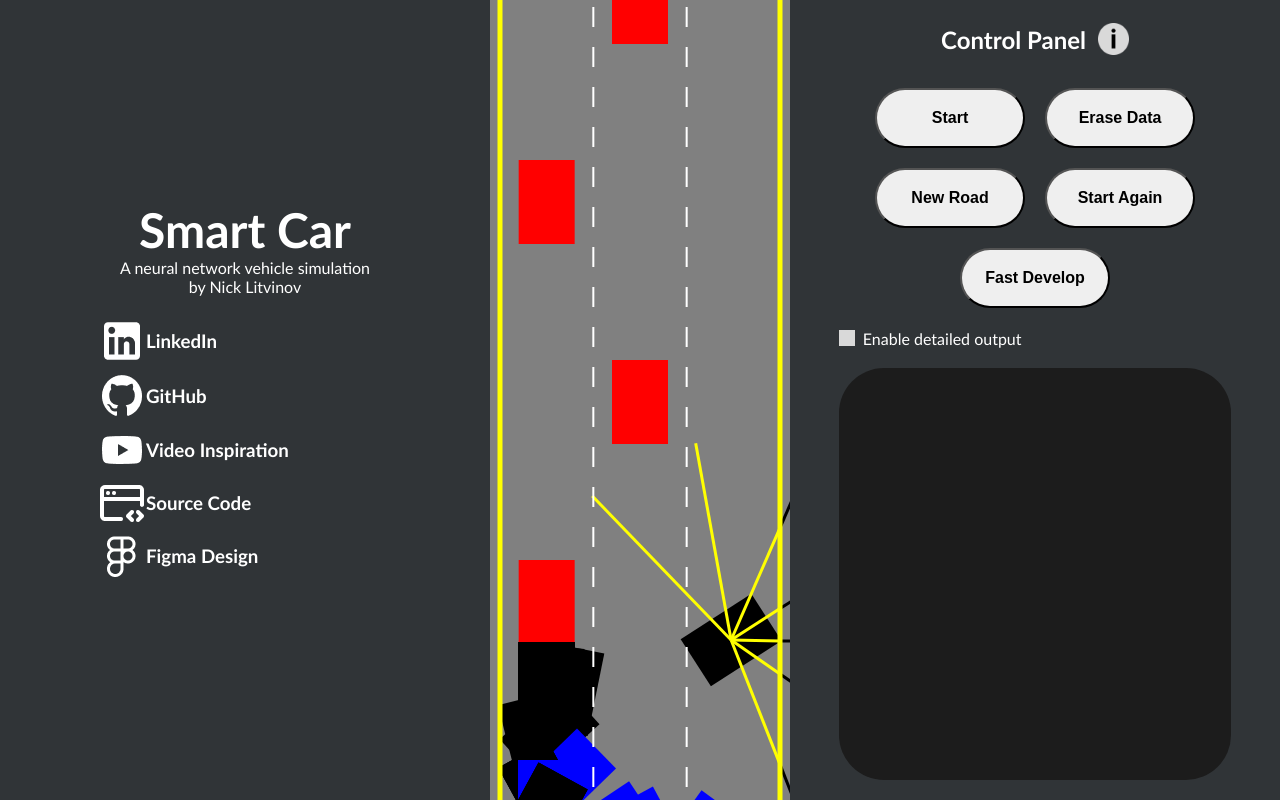
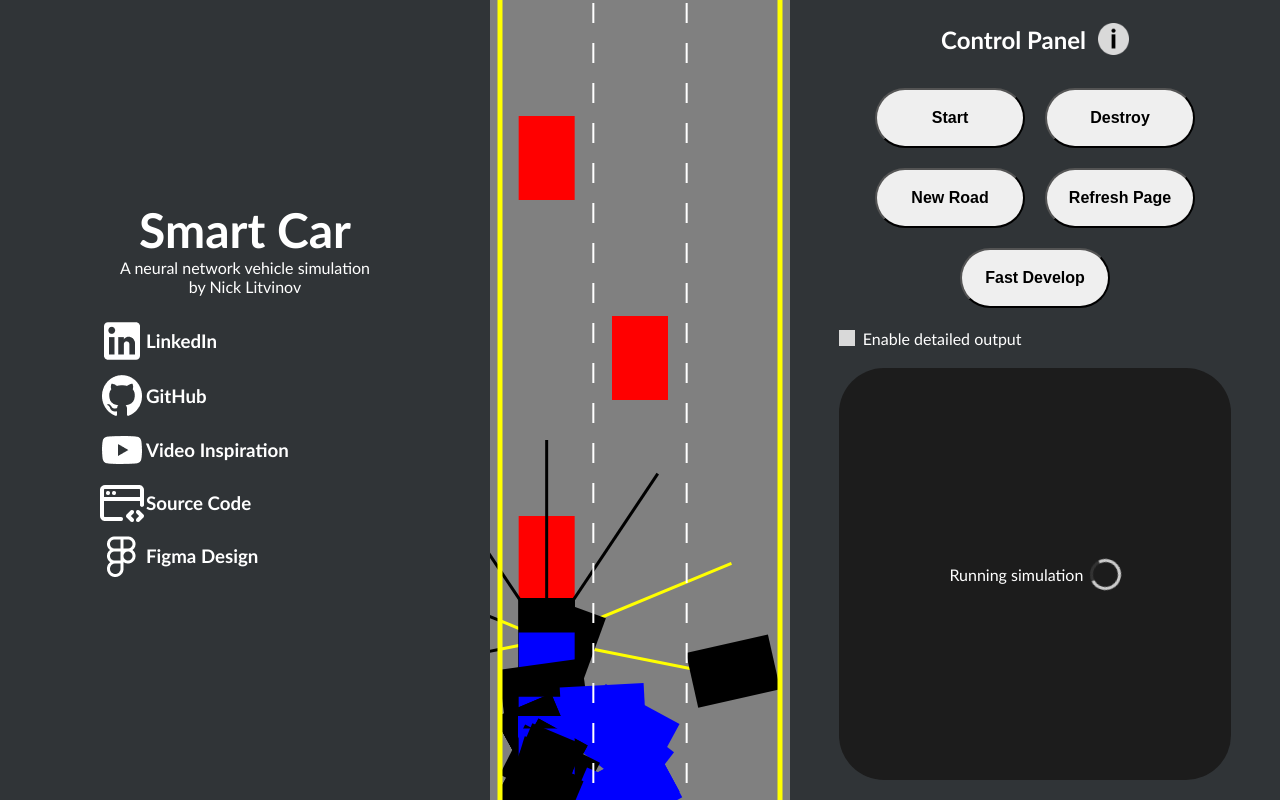
Before and after one commit to nicklitvin/smartCar, a React (Create React App) app: page / in a window 1280 px wide. Both pictures are taken after a click on the button "Start". Built offline with nearby package versions, Linux system fonts and the light colour scheme.

Commit message:
completed basic console

```diff
--- a/src/components/App.tsx
+++ b/src/components/App.tsx
@@ -16,23 +16,16 @@ export default function App() {
     ];
     const [more, setMore] = useState<boolean>(false);
     const [detail, setDetail] = useState<boolean>(false);
-    const [simulation, setSimulation] =
-        useState<Simulation | null>(null);
+    const [simulation, setSimulation] = useState<Simulation | null>(null);
+    const [consoleText, setConsoleText] = useState<String>();
+    const [consoleLoad, setConsoleLoad] = useState<Boolean>();
 
-    React.useEffect( () => {
+    const startSimulation = () => {
         const canvas = document.getElementById(canvasName) as HTMLCanvasElement;
         const simulation = new Simulation(false,canvas);
         setSimulation(simulation);
-    }, [])
-
-    const startSimulation = () => {
-        if (simulation) {
-            simulation.start();
-        } else {
-            const canvas = document.getElementById(canvasName) as HTMLCanvasElement;
-            const curr = new Simulation(false,canvas);
-            setSimulation(curr);
-        }
+        Simulation.initializeReact(setConsoleText,setConsoleLoad);
+        simulation.start();
     }
 
     const eraseData = () => {
@@ -47,12 +40,15 @@ export default function App() {
         }
     }
 
-    const startAgain = () => {
-        Simulation.startAgain();
+    const refreshPage = () => {
+        window.location.reload();
     }
 
     const speedRun = () => {
         const canvas = document.getElementById(canvasName) as HTMLCanvasElement;
+        const simulation = new Simulation(true,canvas);
+        setSimulation(simulation);
+        Simulation.initializeReact(setConsoleText,setConsoleLoad);
         Simulation.speedBrainDevelopment(canvas);
     }
 
@@ -70,6 +66,25 @@ export default function App() {
 
     const changeMore = () => {
         setMore(!more);
+    }
+
+    const getConsoleText = () => {
+        let elements = [];
+
+        elements.push(
+            <p key="1">{consoleText}</p>
+        );
+        if (consoleLoad) {
+            elements.push(
+                <div key="2" className={styles.loading}></div>
+            );
+        }
+
+        return (
+            <div className={styles.consoleContent}>
+                {elements}
+            </div>
+        )
     }
 
     const InfoPanel = () => {
@@ -126,18 +141,18 @@ export default function App() {
                     <img src={info} alt="info" onClick={changeMore}></img>
                 </div>
                 <div className={styles.buttons}>
-                    <button onClick={startSimulation}>Start</button>
-                    <button onClick={eraseData}>Erase Data</button>
-                    <button onClick={newRoad}>New Road</button>
-                    <button onClick={startAgain}>Start Again</button>
-                    <button onClick={speedRun}>Fast Develop</button>
+                    <button onClick={startSimulation}>{buttonNames[0]}</button>
+                    <button onClick={eraseData}>{buttonNames[1]}</button>
+                    <button onClick={newRoad}>{buttonNames[2]}</button>
+                    <button onClick={refreshPage}>{buttonNames[3]}</button>
+                    <button onClick={speedRun}>{buttonNames[4]}</button>
                 </div>
                 <div className={styles.detail}>
                     {selectImg}
                     <p>Enable detailed output</p>
                 </div>
                 <div className={styles.console}>
-                    <p></p>
+                    {getConsoleText()}
                 </div>
             </div>
         )
--- a/src/css/App.module.css
+++ b/src/css/App.module.css
@@ -75,4 +75,38 @@
     background-color: var(--console);
     flex-grow: 1;
     border-radius: 45px;
+    display: flex;
+    flex-direction: column;
+
+    justify-content: center;
+    align-items: center;
 }
+
+.consoleContent {
+    display: flex;
+    align-items: center;
+    justify-content: center;
+    width: 80%;
+    gap: 2%;
+}
+
+.loading {
+    flex-shrink: 0;
+    transform: rotate (0deg);
+    width: 25px;
+    height: 25px;
+    border-radius: 50%;
+    border: 3px solid #ccc;
+    border-top-color: #333;
+    animation: rotate 1s linear infinite;
+}
+
+@keyframes rotate {
+    0% {
+        transform: rotate(0);
+    }
+    100% {
+      /* transform: rotate(0); */
+        transform: rotate(1turn);
+    }
+}
--- a/src/index.css
+++ b/src/index.css
@@ -42,7 +42,7 @@ ul {
 }
 
 li {
-    font-size: large;
+    font-size: 18px;
     font-weight: lighter;
     color: var(--white-text);
 }
--- /dev/null
+++ b/src/objects/msg.ts
@@ -0,0 +1,11 @@
+const Messages = {
+    "destroyed": "Erased all data successfully",
+    "completed": "Neural Network has completed the course! Start new road to train on other courses.",
+    "improved": "Neural network has made progress!",
+    "noImprove": "Neural network has not made progress. Adjustments made.",
+    "newRoad": "Created a new road",
+    "start": "Running simulation",
+    "fastDevelop": "Running fast develop (this might take a while)"
+}
+
+export default Messages;
--- a/src/objects/simulation.ts
+++ b/src/objects/simulation.ts
@@ -2,6 +2,9 @@ import Car from "./car";
 import Road from "./road";
 import NeuralNetwork from "./neuralNetwork";
 import Border from "./border";
+
+import Messages from "./msg";
+
 /**
  * Simulation class creates a simulation where smart cars
  * controlled by a neural network make decisions to pass as
@@ -70,6 +73,10 @@ export default class Simulation {
     private road : Road;
     private mutationConstant : number;
 
+    public static isReact : boolean = false;
+    public static setConsoleText : Function;
+    public static setConsoleLoad : Function;
+
     constructor(isSpeedRun : boolean, canvas : HTMLCanvasElement) {
         this.isSpeedRun = isSpeedRun;
 
@@ -94,6 +101,19 @@ export default class Simulation {
 
         this.smartCars = this.generateSmartCars();
         this.dummyCars = this.generateDummyCars();
+    }
+
+    /**
+     * Enables the updating of console text and load image for front-end React
+     * given the set function for each variable.
+     *
+     * @param setConsoleText
+     * @param setConsoleLoad
+     */
+    public static initializeReact(setConsoleText : Function, setConsoleLoad : Function) {
+        Simulation.isReact = true;
+        Simulation.setConsoleText = setConsoleText;
+        Simulation.setConsoleLoad = setConsoleLoad;
     }
 
     /**
@@ -197,11 +217,11 @@ export default class Simulation {
      * manually changing values.
      */
     public static destroyAll() : void {
-        console.log("destroying data");
-        setTimeout( () => {
-            localStorage.clear();
-            this.startAgain();
-        }, 1000)
+        localStorage.clear();
+        if (this.isReact) {
+            this.setConsoleText(Messages.destroyed);
+            this.setConsoleLoad(false);
+        }
     }
 
     /**
@@ -288,6 +308,7 @@ export default class Simulation {
             else if (this.restartOnFinish) {
                 Simulation.startAgain();
             }
+            this.timesUp = false;
         } else if (this.continuouslyRun && !this.isSpeedRun) {
             requestAnimationFrame(this.run.bind(this));
         }
@@ -364,6 +385,16 @@ export default class Simulation {
      * localstorage.
      */
     private saveBestBrain() : void {
+        if (Simulation.isReact) {
+            if (this.courseCompleted) {
+                Simulation.setConsoleText(Messages.completed);
+                Simulation.setConsoleLoad(false);
+            } else {
+                Simulation.setConsoleText(Messages.improved);
+                Simulation.setConsoleLoad(false);
+            }
+        }
+
         console.log("saving best brain");
         let bestBrain = JSON.stringify(this.smartCars[0].brain);
         let mutationConstant = this.mutationConstant * this.mutationShrink;
@@ -387,6 +418,11 @@ export default class Simulation {
      * constant and fails to localstorage.
      */
     private increaseMutationConstant() : void {
+        if (Simulation.isReact) {
+            Simulation.setConsoleText(Messages.noImprove);
+            Simulation.setConsoleLoad(false);
+        }
+
         console.log("not enough improvement, increasing mutation");
         let failCount = Number(
             localStorage.getItem(this.storageFailKey)
@@ -419,7 +455,7 @@ export default class Simulation {
      * Create and save a traffic arrangement to local storage.
      * Reset best score for next map.
      */
-    public newRoad(restart = true) : void {
+    public newRoad(restart = false) : void {
         this.createAndSaveDummyCars();
         localStorage.setItem(this.storageScoreKey,String(0));
         localStorage.setItem(
@@ -427,6 +463,10 @@ export default class Simulation {
             String(this.defaultMutationConstant)
         );
         console.log("new road created");
+        if (Simulation.isReact) {
+            Simulation.setConsoleText(Messages.newRoad);
+            Simulation.setConsoleLoad(false);
+        }
         if (restart) {
             setTimeout(() => Simulation.startAgain(), 1000);
         }
@@ -436,6 +476,10 @@ export default class Simulation {
      * Logs initial data.
      */
     private logStart() : void {
+        if (Simulation.isReact && !this.isSpeedRun) {
+            Simulation.setConsoleText(Messages.start);
+            Simulation.setConsoleLoad(true);
+        }
         console.log("==============")
         console.log("mutation constant: ", this.mutationConstant);
         console.log("previous best score: ",
@@ -477,9 +521,14 @@ export default class Simulation {
      *
      * @param canvas for proper visuals after development
      */
-    public static speedBrainDevelopment (
-        canvas : HTMLCanvasElement) : void
+    public static async speedBrainDevelopment (
+        canvas : HTMLCanvasElement)
     {
+        if (this.isReact) {
+            Simulation.setConsoleText(Messages.fastDevelop);
+            Simulation.setConsoleLoad(true);
+            await new Promise(resolve => setTimeout(resolve,0));
+        }
         let cycle = 0;
 
         while (cycle < Simulation.brainDevelopmentCycles) {
@@ -500,6 +549,14 @@ export default class Simulation {
         }
         console.log("fast develop complete");
         console.log(`courses completed: ${Simulation.speedCompletes}`)
+
+        if (this.isReact) {
+            Simulation.setConsoleText(
+                `Your Neural Network has completed ${Simulation.speedCompletes}
+                courses in ${Simulation.brainDevelopmentCycles} attempts`
+            );
+            Simulation.setConsoleLoad(false);
+        }
         Simulation.speedCompletes = 0;
     }
 
```
Also changed, not shown: 1 other file (tests, documents, lock files or other folders).
